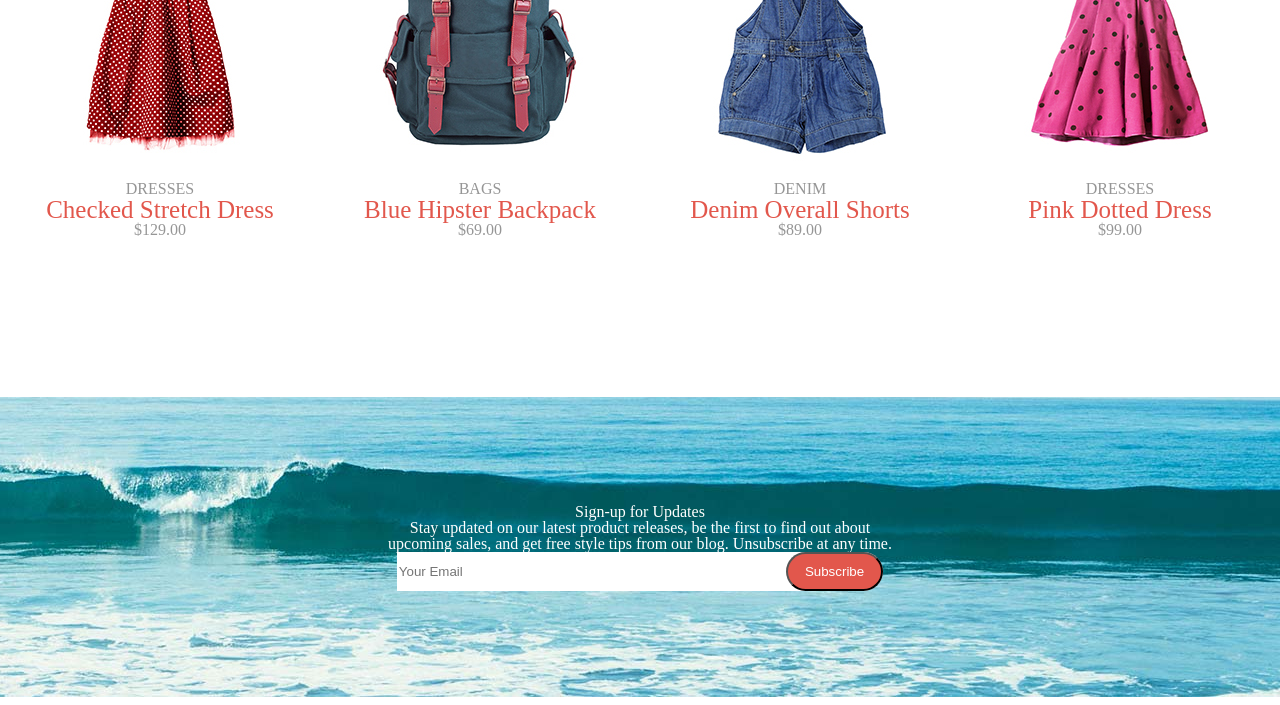
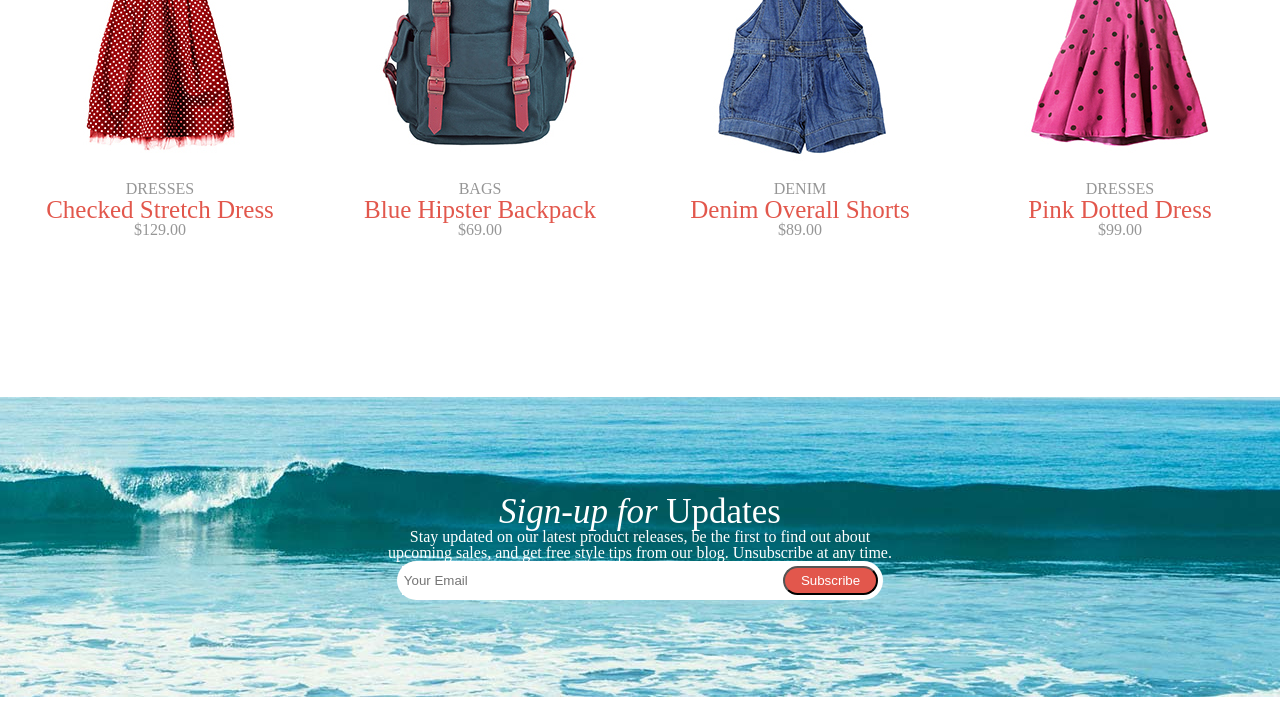
Before and after one commit to ShaylaDenise/Project1Aloha, a plain HTML site: page html.html/index.html in a window 1280 px wide. Shown: the part 1818-2523 px from the top of the page. Drawn offline with Linux system fonts and the light colour scheme.

Commit message:
final reset adjustment

```diff
--- a/html.html/index.html
+++ b/html.html/index.html
@@ -78,12 +78,12 @@
             </section>
         <!-- this is the sign up part -->
             <section id ="email">
-                <h1><em>Sign-up for</em><strong> Updates</strong></h1>
+                <h1 id="email-header"><em>Sign-up for</em><strong> Updates</strong></h1>
                 <p>Stay updated on our latest product releases, be the first to find out
                 about<br> upcoming sales, and get free style tips from our blog. Unsubscribe
                 at any time.
                 </p>
-                <form class="form">
+                <form class="form" style="padding: 5px">
                     <input type="text" id="mail" placeholder="Your Email">
                     <button type="submit">Subscribe</button>
                 </form>
--- a/html.html/style.css
+++ b/html.html/style.css
@@ -223,6 +223,7 @@ section.item .items {
     font-size: 40px;
 }
 #email {
+    font-family: 'ralewaylight';
     display: flex;
     flex-direction: column;
     justify-content: center;
@@ -236,13 +237,28 @@ section.item .items {
     text-align: center;
 
 }
+#email h1 {
+    font-family: 'playfair_displayregular';
+    font-size: 35px;
+
+}
+#email-header em {
+        font-style: italic;
+}
 #text {
+    font-style: 'playfair_displayitalic';
     display: flex;
     flex-direction: column;
     justify-content: center;
     align-items: center;
     text-align: center;
     height: 300px;
+}
+#first-hand {
+    font-size: 35px;
+}
+#first-hand em {
+    font-style: italic;
 }
 #footer {
     /*padding: 2rem;*/
```
